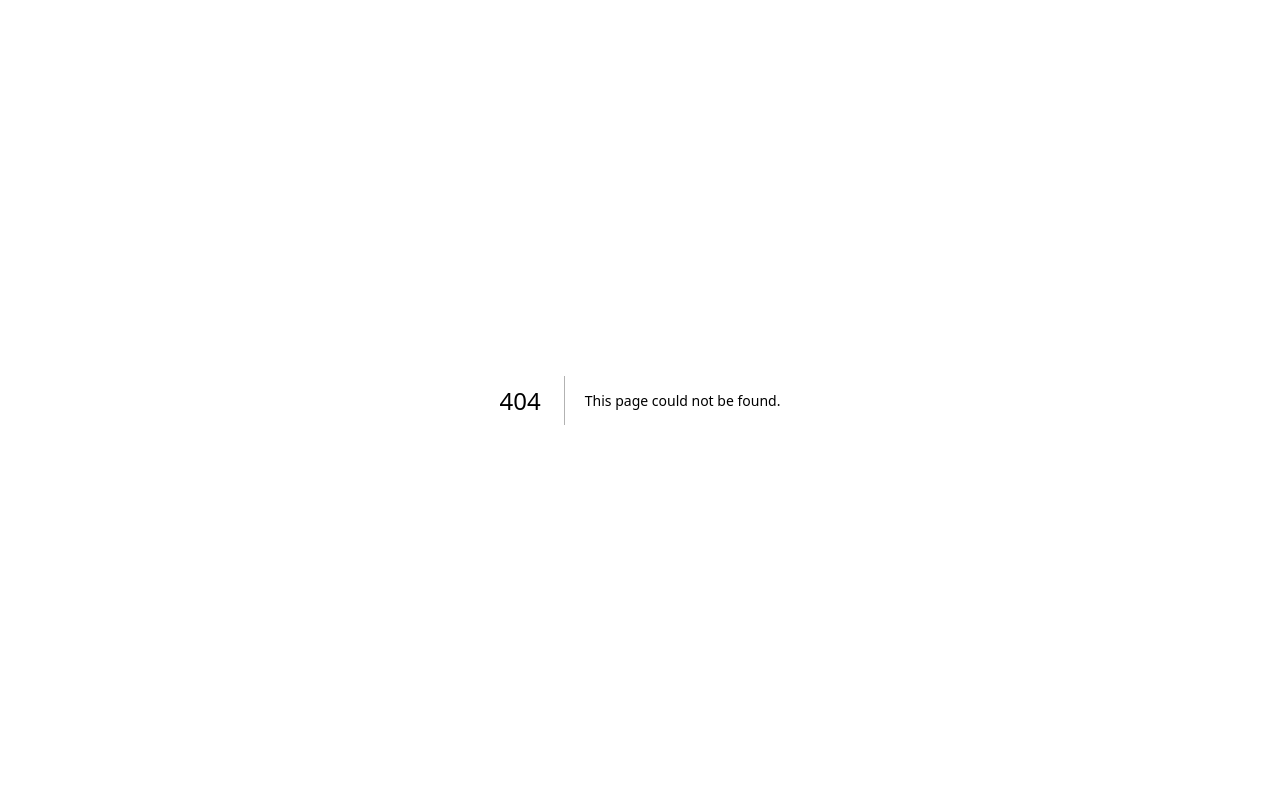
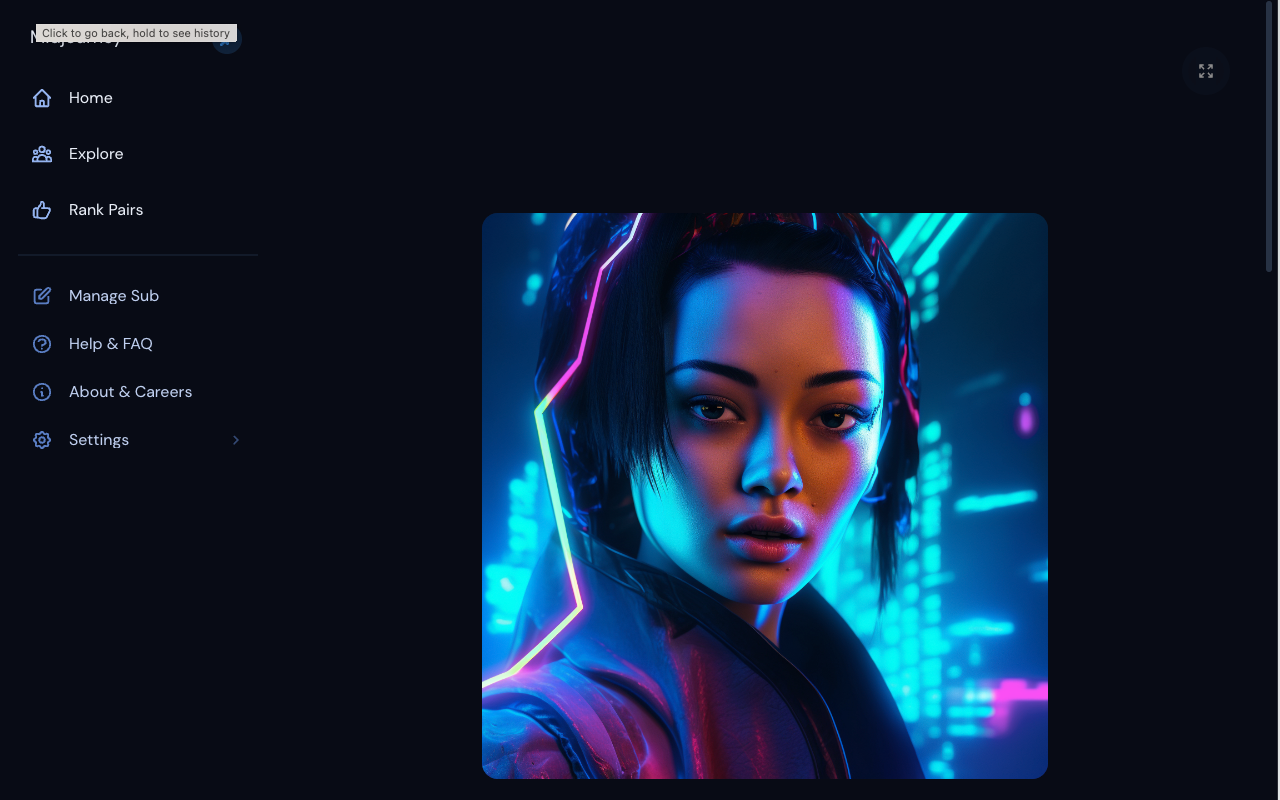
Before and after one commit to joshagilend/agilend-house, a Next.js app: page /midjourney in a window 1280 px wide. Before the commit this address had no page. Shown: the top 800 px of the page. Built offline with nearby package versions, Linux system fonts and the light colour scheme.

Commit message:
Add midjourney screenshots and midjourney page

```diff
--- /dev/null
+++ b/pages/midjourney.js
@@ -0,0 +1,24 @@
+import Image from 'next/image'
+import styles from '@/styles/Job.module.css'
+
+export default function Job() {
+    return (
+        <>
+        <main className={styles.main} >
+            <Image className={styles.image}
+                src="/midjourney-main-top.png"
+                alt="Midjourney app top"
+                width={1278}
+                height={1244}
+            />
+
+            <Image className={styles.image}
+                src="/midjourney-main-bottom.png"
+                alt="Midjourney app bottom"
+                width={1277}
+                height={1252}
+            />
+        </main>
+    </>
+    )
+}
--- /dev/null
+++ b/styles/Job.module.css
@@ -0,0 +1,8 @@
+.main {
+    display: flex;
+    flex-direction: column;
+}
+
+.image {
+    object-fit: cover;
+}
```
Also changed, not shown: public/midjourney-main-bottom.png (added), public/midjourney-main-top.png (added).
